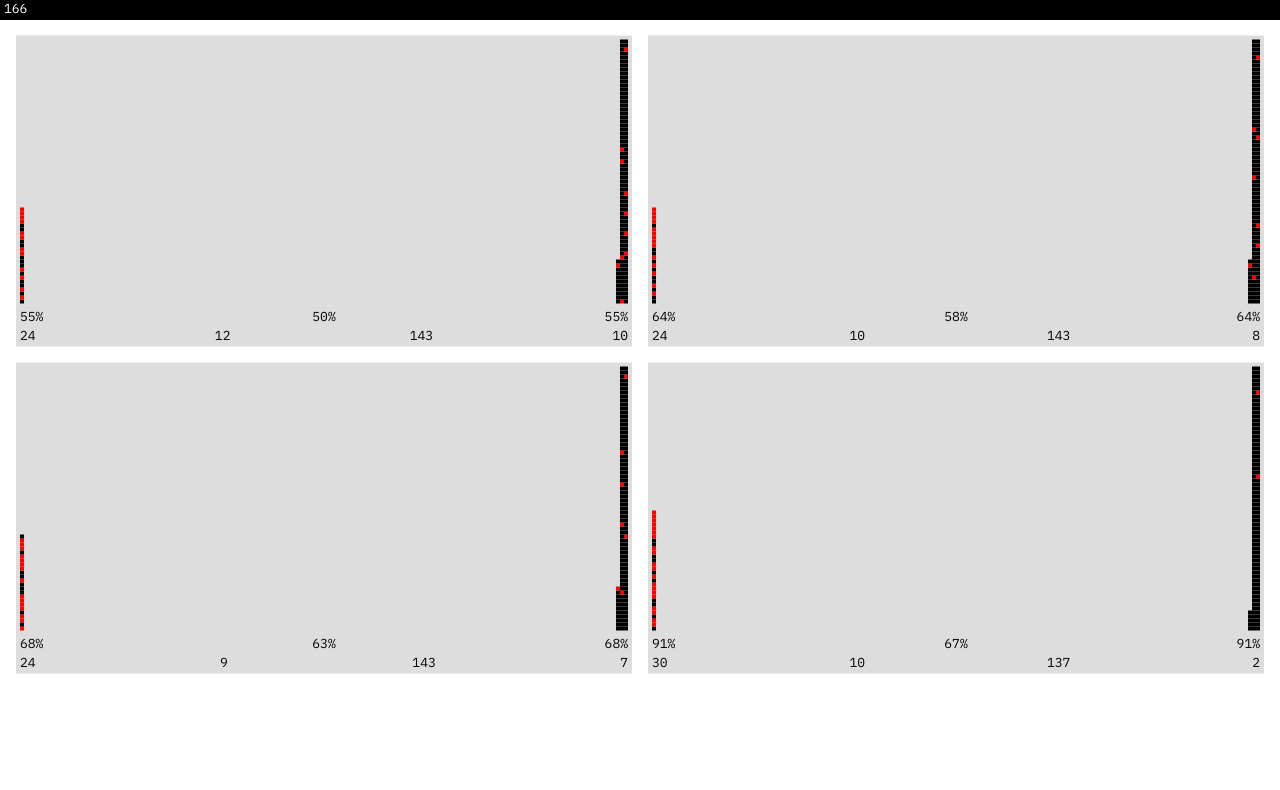
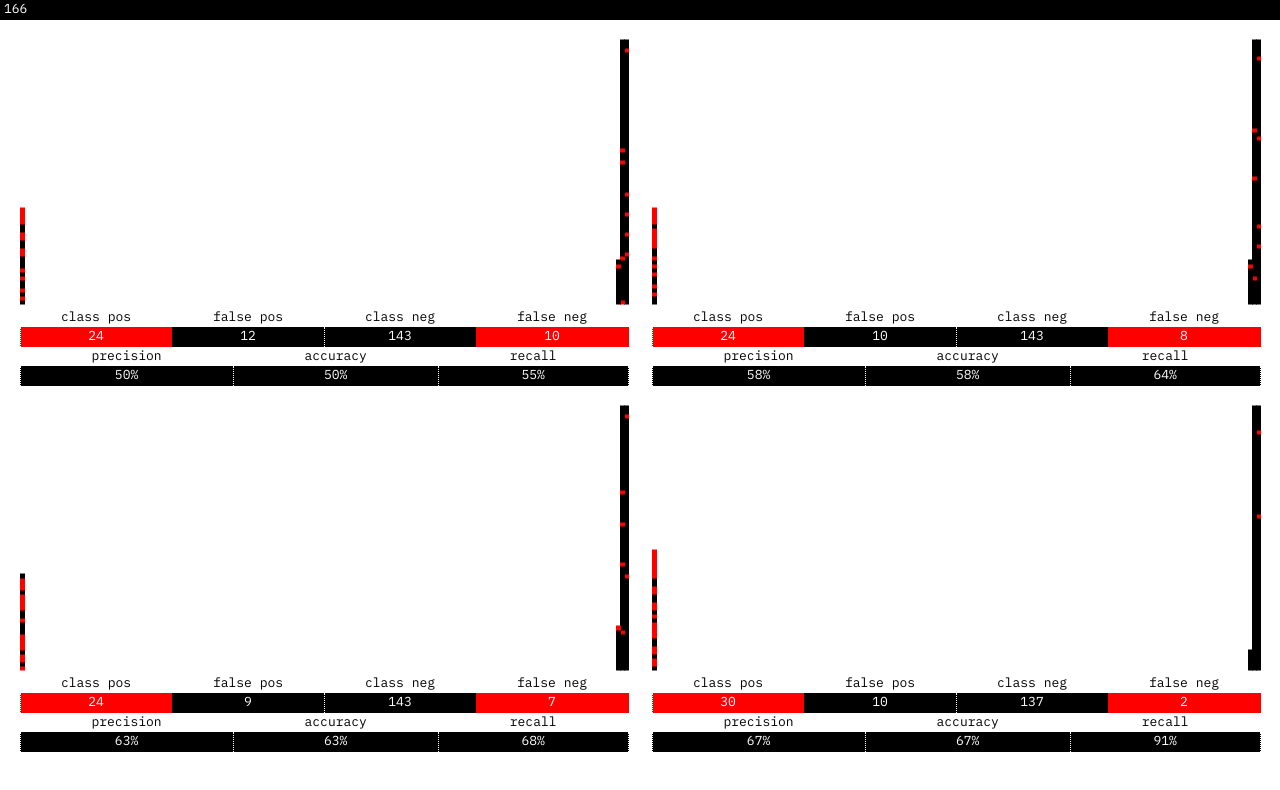
Before and after one commit to fastforwardlabs/ff12-frontend, a Next.js app: page / in a window 1280 px wide. Shown: the top 790 px of the page. Built offline with nearby package versions, Linux system fonts and the light colour scheme.

Commit message:
more layout

```diff
--- a/pages/index.js
+++ b/pages/index.js
@@ -4,101 +4,47 @@ import React, {
   useRef,
   createRef,
   useCallback,
-} from 'react';
-import Head from 'next/head';
-import Agent from '../components/agent';
-import { color } from '../components/constants';
+} from 'react'
+import Head from 'next/head'
+import Agent from '../components/agent'
+import { color } from '../components/constants'
 
-let fs = 13;
-let lh = 1.5;
-let ch = 9.599990844726562;
-let rlh = fs * lh;
-let cell = { w: ch, h: rlh / 2 };
+let fs = 13
+let lh = 1.5
+let ch = 9.599990844726562
+let rlh = fs * lh
+let cell = { w: ch, h: rlh / 2 }
 
-let top_lines = 70;
-let frames = 6;
-let interval = frames / 2;
+let top_lines = 70
+let frames = 6
+let interval = frames / 2
 
-let names = ['SVM', 'Deep', 'GAN', 'Sequencer'];
+let names = ['SVM', 'Deep', 'GAN', 'Sequencer']
 
-let id = 0;
-let sx = 0;
-let sy = 0;
-let sd = 1;
-let sm = 1;
+let id = 0
+let sx = 0
+let sy = 0
+let sd = 1
+let sm = 1
 
-let size = 4;
+let size = 4
 
-function spiral(n) {
-  // given n an index in the squared spiral
-  // p the sum of point in inner square
-  // a the position on the current square
-  // n = p + a
-
-  // Original code: http://jsfiddle.net/davidonet/HJQ4g/
-  if (n === 0) return [0, 0, r];
-  --n;
-
-  var r = Math.floor((Math.sqrt(n + 1) - 1) / 2) + 1;
-
-  // compute radius : inverse arithmetic sum of 8+16+24+...=
-  var p = (8 * r * (r - 1)) / 2;
-  // compute total point on radius -1 : arithmetic sum of 8+16+24+...
-
-  var en = r * 2;
-  // points by face
-
-  var a = (1 + n - p) % (r * 8);
-  // compute de position and shift it so the first is (-r,-r) but (-r+1,-r)
-  // so square can connect
-
-  var pos = [0, 0, r];
-  switch (Math.floor(a / (r * 2))) {
-    // find the face : 0 top, 1 right, 2, bottom, 3 left
-    case 0:
-      {
-        pos[0] = a - r;
-        pos[1] = -r;
-      }
-      break;
-    case 1:
-      {
-        pos[0] = r;
-        pos[1] = (a % en) - r;
-      }
-      break;
-    case 2:
-      {
-        pos[0] = r - (a % en);
-        pos[1] = r;
-      }
-      break;
-    case 3:
-      {
-        pos[0] = -r;
-        pos[1] = r - (a % en);
-      }
-      break;
-  }
-  return pos;
-}
-
-let panels = [...Array(4)].map(n => [0, 0, 0, 0]);
+let panels = [...Array(4)].map(n => [0, 0, 0, 0])
 
 export default function Index() {
-  let [counter, setCounter] = useState(-1);
-  let [flow, setFlow] = useState([]);
-  let handler_ref = useRef(null);
-  let canvas_ref = useRef(null);
-  let readouts_ref = useRef([...Array(4)].map(() => createRef()));
+  let [counter, setCounter] = useState(-1)
+  let [flow, setFlow] = useState([])
+  let handler_ref = useRef(null)
+  let canvas_ref = useRef(null)
+  let readouts_ref = useRef([...Array(4)].map(() => createRef()))
 
   useEffect(() => {
-    let c = canvas_ref.current;
-    let columns = Math.floor(c.offsetWidth / size);
+    let c = canvas_ref.current
+    let columns = Math.floor(c.offsetWidth / size)
 
     if (counter % interval === 0) {
       setFlow(function(prev) {
-        let anomaly = Math.random() > 0.8;
+        let anomaly = Math.random() > 0.8
         let datum = {
           id: id,
           gen: counter,
@@ -109,28 +55,28 @@ export default function Index() {
             anomaly ? Math.random() > 0.2 : Math.random() > 0.94,
             anomaly ? Math.random() > 0.1 : Math.random() > 0.96,
           ],
-        };
-        prev.unshift(datum);
+        }
+        prev.unshift(datum)
 
-        let ctx = c.getContext('2d');
+        let ctx = c.getContext('2d')
         if (datum.anomaly) {
-          ctx.fillStyle = 'red';
+          ctx.fillStyle = 'red'
         } else {
-          ctx.fillStyle = 'black';
+          ctx.fillStyle = 'black'
         }
 
-        let x_gaps = 4 * 2 + 4;
-        let panel_columns = Math.floor((columns - (4 * 2 + 4)) / 2);
+        let x_gaps = 4 * 2 + 4
+        let panel_columns = Math.floor((columns - (4 * 2 + 4)) / 2)
         // border of 1
-        let panel_rows = Math.ceil(10000 / (panel_columns - 2)) + 2;
+        let panel_rows = Math.ceil(10000 / (panel_columns - 2)) + 2
 
-        let pc = panel_columns - 2;
-        let pr = panel_rows - 2;
+        let pc = panel_columns - 2
+        let pr = panel_rows - 2
 
-        let offset = columns * 4;
+        let offset = columns * 4
         if (id < offset) {
-          let x = id % columns;
-          let y = Math.floor(id / columns);
+          let x = id % columns
+          let y = Math.floor(id / columns)
           // ctx.fillRect(x * size, y * size + fs * lh, size, size);
         } else {
           // let id_adjusted = id - offset;
@@ -145,8 +91,8 @@ export default function Index() {
           //   x = col * size + panel_columns * size * 2;
           // }
           // let y = row + 4;
-          let x = id % columns;
-          let y = Math.floor(id / columns);
+          let x = id % columns
+          let y = Math.floor(id / columns)
           if (
             x < 4 ||
             (x > 4 + panel_columns - 1 && x < 4 + panel_columns + 4) ||
@@ -161,27 +107,27 @@ export default function Index() {
           4 * size + fs * lh,
           panel_columns * size,
           panel_rows * size + rlh * 2,
-        ];
+        ]
         let p2 = [
           4 * size + panel_columns * size + 4 * size,
           4 * size + fs * lh,
           panel_columns * size,
           panel_rows * size + rlh * 2,
-        ];
+        ]
         let p3 = [
           4 * size,
-          4 * size + fs * lh + panel_rows * size + 4 * size + rlh * 2,
+          4 * size + fs * lh + panel_rows * size + 4 * size + rlh * 4,
           panel_columns * size,
           panel_rows * size + rlh * 2,
-        ];
+        ]
         let p4 = [
           4 * size + panel_columns * size + 4 * size,
-          4 * size + fs * lh + panel_rows * size + 4 * size + rlh * 2,
+          4 * size + fs * lh + panel_rows * size + 4 * size + rlh * 4,
           panel_columns * size,
           panel_rows * size + rlh * 2,
-        ];
+        ]
 
-        let tp = [p1, p2, p3, p4];
+        let tp = [p1, p2, p3, p4]
         // if (datum.anomaly) {
         //   ctx.fillStyle = 'red';
         // } else {
@@ -189,110 +135,120 @@ export default function Index() {
         // }
         //
 
-        let panel_data = [p1, p2, p3, p4];
+        let panel_data = [p1, p2, p3, p4]
         for (let i = 0; i < panel_data.length; i++) {
-          let pan = panel_data[i];
-          let p1x, p1y;
+          let pan = panel_data[i]
+          let p1x, p1y
           if (datum.detected[i]) {
-            let n = panels[i][0] + panels[i][1];
-            p1y = pr - (n % pr);
-            p1x = Math.floor(n / pr) + 1;
+            let n = panels[i][0] + panels[i][1]
+            p1y = pr - (n % pr)
+            p1x = Math.floor(n / pr) + 1
             if (datum.anomaly) {
               // true pos
-              panels[i][0]++;
+              panels[i][0]++
             } else {
               // false pos
-              panels[i][1]++;
+              panels[i][1]++
             }
           } else {
-            let n = panels[i][2] + panels[i][3];
-            p1y = pr - (n % pr);
-            p1x = pc - Math.floor(n / pr);
+            let n = panels[i][2] + panels[i][3]
+            p1y = pr - (n % pr)
+            p1x = pc - Math.floor(n / pr)
             if (!datum.anomaly) {
               // true neg
-              panels[i][2]++;
+              panels[i][2]++
             } else {
               // false neg
-              panels[i][3]++;
+              panels[i][3]++
             }
           }
-          ctx.fillRect(pan[0] + p1x * size, pan[1] + p1y * size, size, size);
+          ctx.fillRect(
+            pan[0] + p1x * size,
+            pan[1] + p1y * size,
+            size + 1,
+            size + 1
+          )
         }
 
-        let readouts = readouts_ref.current;
+        let readouts = readouts_ref.current
         for (let i = 0; i < readouts.length; i++) {
-          let $r = readouts[i].current;
-          let r0 = $r.childNodes[0].childNodes;
-          let r1 = $r.childNodes[1].childNodes;
+          let $r = readouts[i].current
+          let r0 = $r.childNodes[1].childNodes
+          let r1 = $r.childNodes[0].childNodes
 
-          r0[0].innerText =
+          // tp 0, fp 1, tn 2, fn 3
+
+          // precision tp / (tp + fp)
+          r0[0].childNodes[1].innerText =
+            Math.round((panels[i][0] / (panels[i][0] + panels[i][1])) * 100) +
+            '%'
+          // accuracy tp / (tp + fp)
+          r0[1].childNodes[1].innerText =
+            Math.round((panels[i][0] / (panels[i][0] + panels[i][1])) * 100) +
+            '%'
+          // recall tp / (tp + fn)
+          r0[2].childNodes[1].innerText =
             Math.round((panels[i][0] / (panels[i][0] + panels[i][3])) * 100) +
-            '%';
-          r0[1].innerText =
-            Math.round((panels[i][0] / (panels[i][0] + panels[i][1])) * 100) +
-            '%';
-          r0[2].innerText =
-            Math.round((panels[i][0] / (panels[i][0] + panels[i][3])) * 100) +
-            '%';
+            '%'
 
-          r1[0].innerText = panels[i][0] + panels[i][1];
-          r1[1].innerText = panels[i][1];
-          r1[2].innerText = panels[i][2] + panels[i][3];
-          r1[3].innerText = panels[i][3];
+          r1[0].childNodes[1].innerText = panels[i][0] + panels[i][1]
+          r1[1].childNodes[1].innerText = panels[i][1]
+          r1[2].childNodes[1].innerText = panels[i][2] + panels[i][3]
+          r1[3].childNodes[1].innerText = panels[i][3]
         }
 
-        id++;
-        return prev;
-      });
+        id++
+        return prev
+      })
     }
-  }, [counter]);
+  }, [counter])
 
   useEffect(() => {
-    let c = canvas_ref.current;
-    c.width = window.innerWidth;
-    c.height = window.innerHeight;
-    let ctx = c.getContext('2d');
+    let c = canvas_ref.current
+    c.width = window.innerWidth
+    c.height = window.innerHeight
+    let ctx = c.getContext('2d')
 
-    let columns = Math.floor(c.offsetWidth / size);
+    let columns = Math.floor(c.offsetWidth / size)
 
-    let x_gaps = 4 * 2 + 4;
-    let panel_columns = Math.floor((columns - (4 * 2 + 4)) / 2);
+    let x_gaps = 4 * 2 + 4
+    let panel_columns = Math.floor((columns - (4 * 2 + 4)) / 2)
     // border of 1
-    let panel_rows = Math.ceil(10000 / (panel_columns - 2)) + 2;
+    let panel_rows = Math.ceil(10000 / (panel_columns - 2)) + 2
 
-    let pc = panel_columns - 2;
-    let pr = panel_rows - 2;
+    let pc = panel_columns - 2
+    let pr = panel_rows - 2
 
     let p1 = [
       4 * size,
       4 * size + fs * lh,
       panel_columns * size,
       panel_rows * size + rlh * 2,
-    ];
+    ]
     let p2 = [
       4 * size + panel_columns * size + 4 * size,
       4 * size + fs * lh,
       panel_columns * size,
       panel_rows * size + rlh * 2,
-    ];
+    ]
     let p3 = [
       4 * size,
-      4 * size + fs * lh + panel_rows * size + 4 * size + rlh * 2,
+      4 * size + fs * lh + panel_rows * size + 4 * size + rlh * 4,
       panel_columns * size,
       panel_rows * size + rlh * 2,
-    ];
+    ]
     let p4 = [
       4 * size + panel_columns * size + 4 * size,
-      4 * size + fs * lh + panel_rows * size + 4 * size + rlh * 2,
+      4 * size + fs * lh + panel_rows * size + 4 * size + rlh * 4,
       panel_columns * size,
       panel_rows * size + rlh * 2,
-    ];
+    ]
 
-    let panels = [p1, p2, p3, p4];
+    let panels = [p1, p2, p3, p4]
 
-    ctx.fillStyle = '#ddd';
+    ctx.fillStyle = '#ddd'
     for (let i = 0; i < panels.length; i++) {
-      ctx.fillRect(...panels[i]);
+      // ctx.fillRect(...panels[i])
     }
 
     // ctx.fillStyle = 'white';
@@ -301,26 +257,26 @@ export default function Index() {
     // ctx.fillRect(...p3);
     // ctx.fillRect(...p4);
 
-    let readouts = readouts_ref.current;
+    let readouts = readouts_ref.current
     for (let i = 0; i < readouts.length; i++) {
-      let $readout = readouts[i].current;
-      let panel = panels[i];
-      $readout.style.position = 'absolute';
-      $readout.style.left = panel[0] + size + 'px';
-      $readout.style.top = panel[1] + panel[3] - rlh * 2 + 'px';
-      $readout.style.width = panel[2] - size * 2 + 'px';
-      $readout.style.height = fs * lh + 'px';
+      let $readout = readouts[i].current
+      let panel = panels[i]
+      $readout.style.position = 'absolute'
+      $readout.style.left = panel[0] + size + 'px'
+      $readout.style.top = panel[1] + panel[3] - rlh * 2 + 'px'
+      $readout.style.width = panel[2] - size * 2 + 'px'
+      $readout.style.height = fs * lh + 'px'
     }
 
     handler_ref.current = setInterval(() => {
       setCounter(function(prev) {
-        return prev + 1;
-      });
-    }, 10);
+        return prev + 1
+      })
+    }, 10)
     return () => {
-      if (handler_ref.current !== null) clearInterval(handler_ref.current);
-    };
-  }, []);
+      if (handler_ref.current !== null) clearInterval(handler_ref.current)
+    }
+  }, [])
 
   return (
     <div>
@@ -342,7 +298,8 @@ export default function Index() {
             <div
               style={{
                 position: 'relative',
-                background: o.anomaly ? 'red' : 'black',
+                // background: o.anomaly ? 'red' : 'black',
+                background: 'black',
                 color: 'white',
                 paddingLeft: size,
                 paddingRight: size,
@@ -365,23 +322,76 @@ export default function Index() {
               <div
                 style={{
                   display: 'flex',
-                  justifyContent: 'space-between',
+                  position: 'relative',
                 }}
               >
-                <div>0</div>
-                <div>0</div>
-                <div>0</div>
+                {[
+                  ['class pos', 'red'],
+                  ['false pos', 'black'],
+                  ['class neg', 'black'],
+                  ['false neg', 'red'],
+                ].map((o, i) => {
+                  return (
+                    <div
+                      style={{
+                        textAlign: 'center',
+                        flexGrow: 1,
+                      }}
+                    >
+                      <div>{o[0]}</div>
+                      <div
+                        style={{
+                          background: o[1],
+                          color: 'white',
+                          borderLeft:
+                            i === 1 || i === 3
+                              ? `solid 1px ${o[1]}`
+                              : 'dotted 1px white',
+                          borderRight:
+                            i === 1 || i === 3
+                              ? `solid 1px ${o[1]}`
+                              : 'dotted 1px white',
+                          marginLeft: -0.5,
+                          marginRight: -0.5,
+                        }}
+                      >
+                        0
+                      </div>
+                    </div>
+                  )
+                })}
               </div>
+
               <div
                 style={{
                   display: 'flex',
-                  justifyContent: 'space-between',
+                  position: 'relative',
                 }}
               >
-                <div>0</div>
-                <div>0</div>
-                <div>0</div>
-                <div>0</div>
+                {[['precision'], ['accuracy'], ['recall']].map(o => {
+                  return (
+                    <div
+                      style={{
+                        textAlign: 'center',
+                        flexGrow: 1,
+                      }}
+                    >
+                      <div>{o[0]}</div>
+                      <div
+                        style={{
+                          background: 'black',
+                          color: 'white',
+                          borderLeft: 'dotted 1px white',
+                          marginLeft: -0.5,
+                          marginRight: -0.5,
+                          borderRight: 'dotted 1px white',
+                        }}
+                      >
+                        0
+                      </div>
+                    </div>
+                  )
+                })}
               </div>
             </div>
           ))}
@@ -454,5 +464,5 @@ export default function Index() {
         }
       `}</style>
     </div>
-  );
+  )
 }
```
